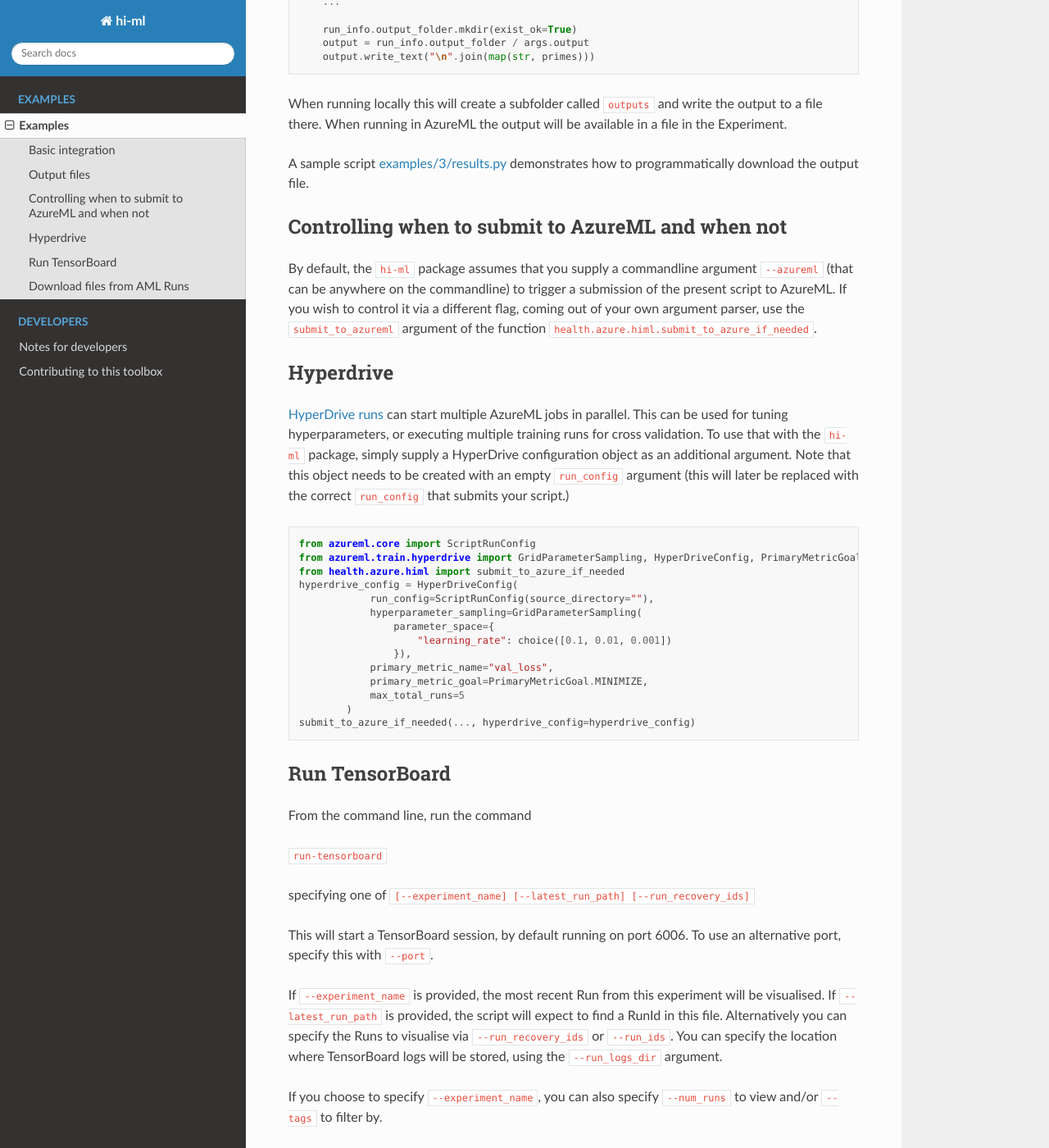
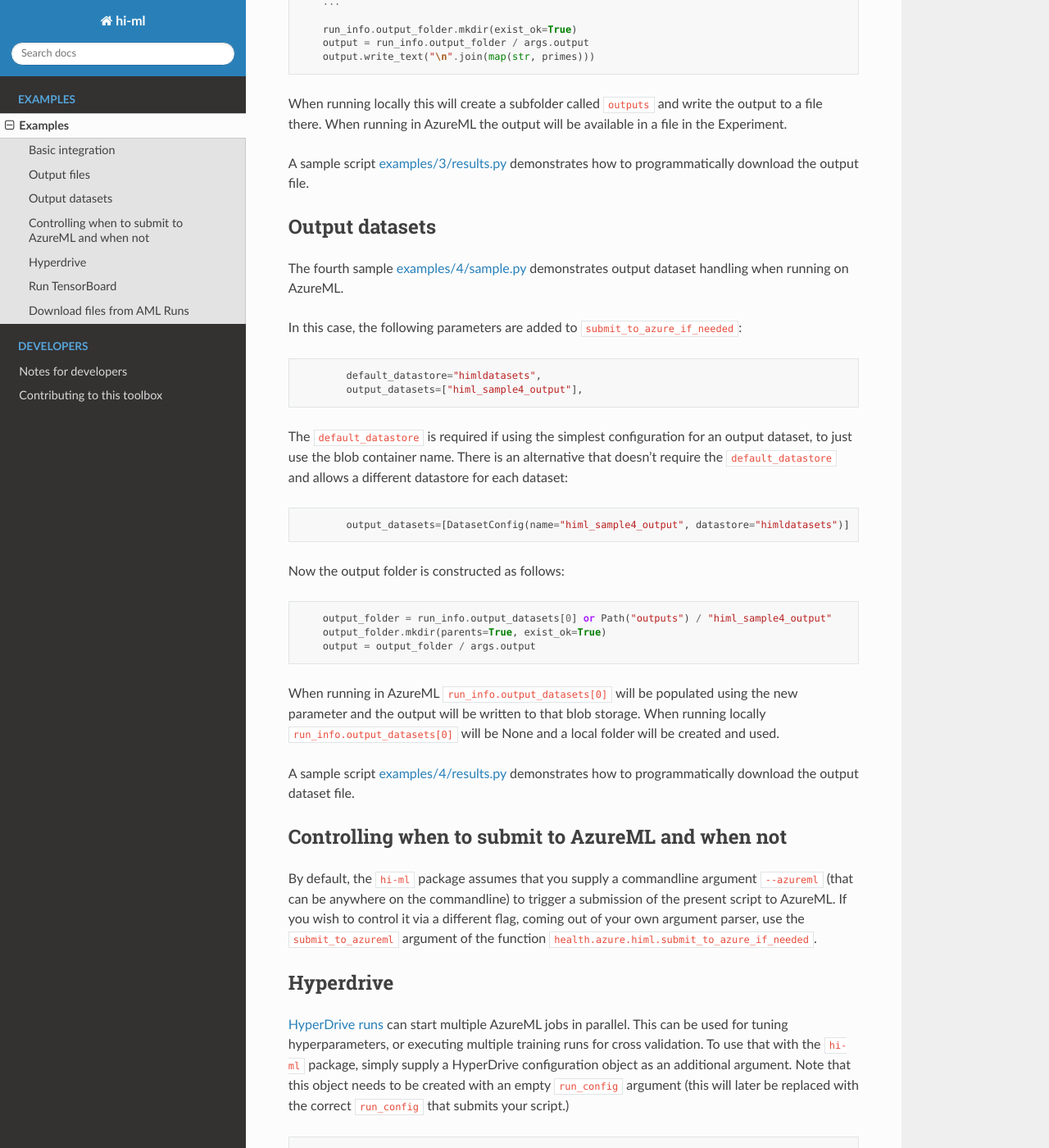
Before and after one commit to microsoft/hi-ml, a Sphinx documentation site: the page built from docs/source/examples.md, in a window 1280 px wide and 1400 px high, scrolled down 1779 px. Shown: the whole window at 82% size. Built offline with Sphinx 7.4.7 and the Read the Docs theme 2.0.0, drawn with Linux system fonts in a browser that asks for light colours.

Commit message:
Add output dataset example

````diff
--- a/docs/source/examples.md
+++ b/docs/source/examples.md
@@ -73,6 +73,35 @@ When running locally this will create a subfolder called `outputs` and write the
 
 A sample script [examples/3/results.py](examples/3/results.py) demonstrates how to programmatically download the output file.
 
+## Output datasets
+
+The fourth sample [examples/4/sample.py](examples/4/sample.py) demonstrates output dataset handling when running on AzureML.
+
+In this case, the following parameters are added to `submit_to_azure_if_needed`:
+
+```python
+        default_datastore="himldatasets",
+        output_datasets=["himl_sample4_output"],
+```
+
+The `default_datastore` is required if using the simplest configuration for an output dataset, to just use the blob container name. There is an alternative that doesn't require the `default_datastore` and allows a different datastore for each dataset:
+
+```python
+        output_datasets=[DatasetConfig(name="himl_sample4_output", datastore="himldatasets")]
+```
+
+Now the output folder is constructed as follows:
+
+```python
+    output_folder = run_info.output_datasets[0] or Path("outputs") / "himl_sample4_output"
+    output_folder.mkdir(parents=True, exist_ok=True)
+    output = output_folder / args.output
+```
+
+When running in AzureML `run_info.output_datasets[0]` will be populated using the new parameter and the output will be written to that blob storage. When running locally `run_info.output_datasets[0]` will be None and a local folder will be created and used.
+
+A sample script [examples/4/results.py](examples/4/results.py) demonstrates how to programmatically download the output dataset file.
+
 ## Controlling when to submit to AzureML and when not
 
 By default, the `hi-ml` package assumes that you supply a commandline argument `--azureml` (that can be anywhere on
--- /dev/null
+++ b/docs/source/examples/4/environment.yml
@@ -0,0 +1,6 @@
+name: primes-env
+dependencies:
+  - pip=20.1.1
+  - python=3.7.3
+  - pip:
+    - hi-ml==0.1.3
--- /dev/null
+++ b/docs/source/examples/4/results.py
@@ -0,0 +1,35 @@
+#  ------------------------------------------------------------------------------------------
+#  Copyright (c) Microsoft Corporation. All rights reserved.
+#  Licensed under the MIT License (MIT). See LICENSE in the repo root for license information.
+#  ------------------------------------------------------------------------------------------
+from pathlib import Path
+
+import health.azure.himl as himl
+from health.azure.datasets import get_datastore
+
+
+def main() -> None:
+    path = Path(__file__).parent.resolve()
+
+    workspace = himl.get_workspace(aml_workspace=None, workspace_config_path=path / himl.WORKSPACE_CONFIG_JSON)
+
+    datastore = get_datastore(workspace=workspace,
+                              datastore_name="himldatasets")
+
+    # Either download all outputs:
+    # run.download_files(prefix="outputs", output_directory=str(path))
+    # Or download 1:
+    outputs_root = path / "outputs"
+    outputs_root.mkdir(exist_ok=False)
+
+    downloaded = datastore.download(
+        target_path=str(outputs_root),
+        prefix="himl_sample4_output/primes.txt",
+        overwrite=True,
+        show_progress=True)
+    assert downloaded == 1
+
+
+
+if __name__ == "__main__":
+    main()
--- /dev/null
+++ b/docs/source/examples/4/sample.py
@@ -0,0 +1,55 @@
+#  ------------------------------------------------------------------------------------------
+#  Copyright (c) Microsoft Corporation. All rights reserved.
+#  Licensed under the MIT License (MIT). See LICENSE in the repo root for license information.
+#  ------------------------------------------------------------------------------------------
+from argparse import ArgumentParser
+from pathlib import Path
+from typing import List
+
+from health.azure.himl import submit_to_azure_if_needed, WORKSPACE_CONFIG_JSON
+
+
+def sieve(n: int) -> List[int]:
+    """
+    A simple implementation of the http://en.wikipedia.org/wiki/Sieve_of_Eratosthenes
+
+    :param n: Maximum value to search up to, not included.
+    :return: List of primes upto but not including n.
+    """
+    all_numbers = [True] * n
+
+    for i in range(2, int(n ** 0.5 + 1)):
+        if all_numbers[i]:
+            for f in range(i * i, n, i):
+                all_numbers[f] = False
+    primes = []
+    for i in range(2, n):
+        if all_numbers[i]:
+            primes.append(i)
+    return primes
+
+
+def main() -> None:
+    run_info = submit_to_azure_if_needed(
+        compute_cluster_name="lite-testing-ds2",
+        workspace_config_path=WORKSPACE_CONFIG_JSON,
+        conda_environment_file=Path("environment.yml"),
+        default_datastore="himldatasets",
+        output_datasets=["himl_sample4_output"],
+        wait_for_completion=True,
+        wait_for_completion_show_output=True)
+
+    parser = ArgumentParser()
+    parser.add_argument("-n", "--count", type=int, default=100, required=False, help="Maximum value (not included)")
+    parser.add_argument("-o", "--output", type=str, default="primes.txt", required=False, help="Output file name")
+    args = parser.parse_args()
+
+    primes = sieve(args.count)
+    output_folder = run_info.output_datasets[0] or Path("outputs") / "himl_sample4_output"
+    output_folder.mkdir(parents=True, exist_ok=True)
+    output = output_folder / args.output
+    output.write_text("\n".join(map(str, primes)))
+
+
+if __name__ == "__main__":
+    main()
````
